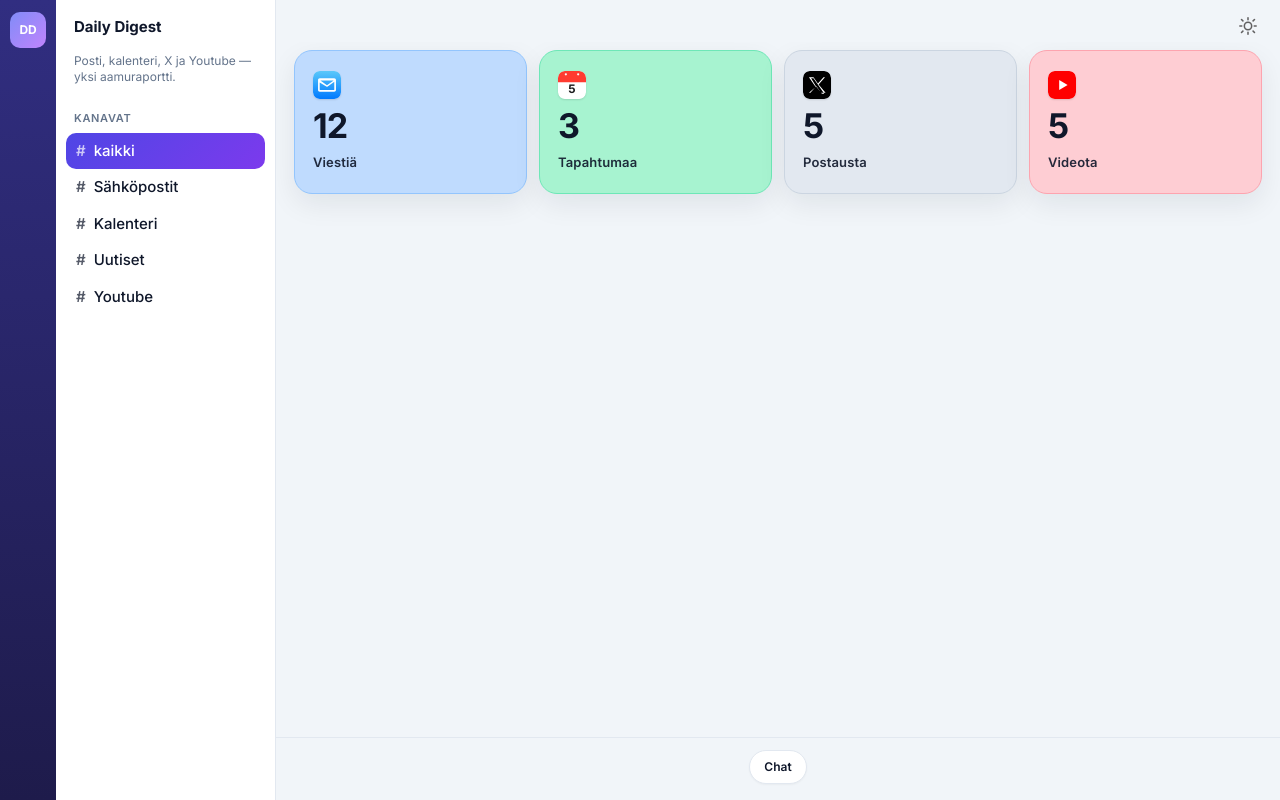
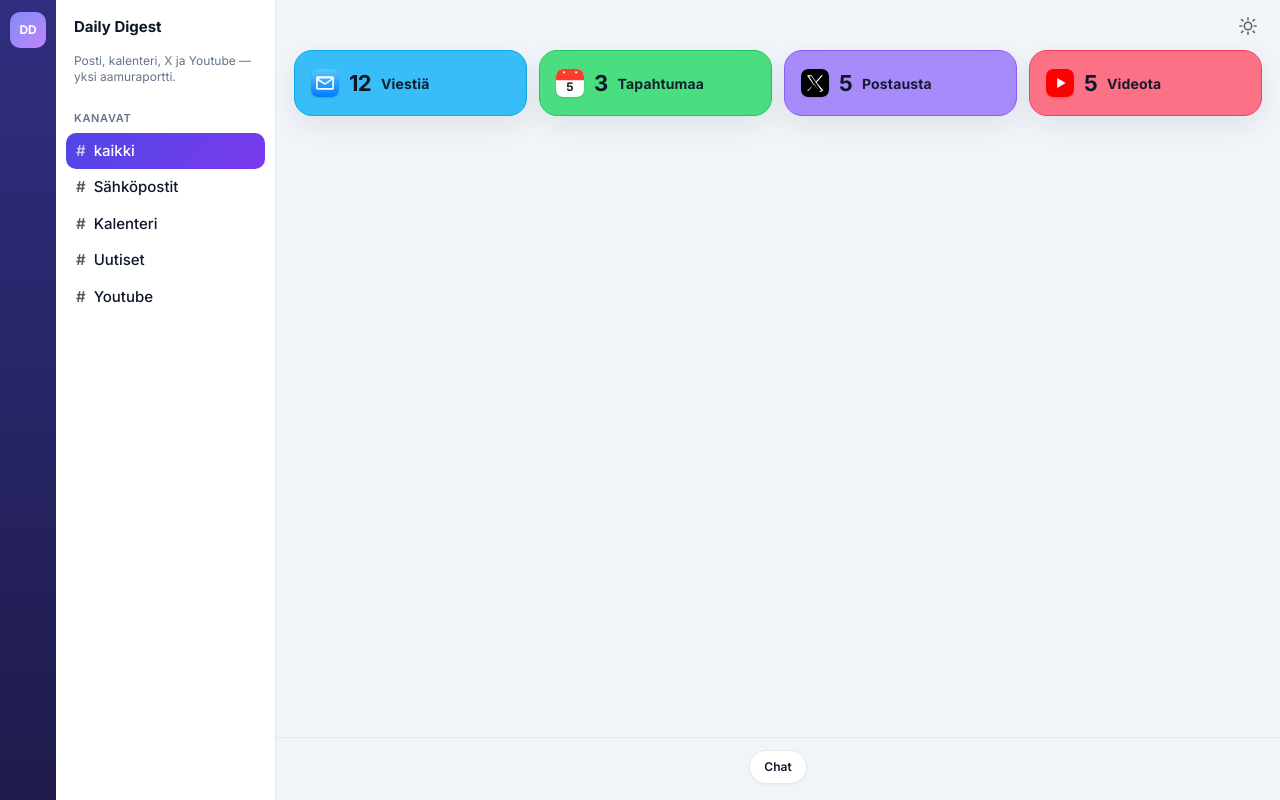
Before and after one commit to jukka12/daily-digest, a plain HTML site: page index.html in a window 1280 px wide. Both pictures are taken after a click on the button "Admin". Drawn offline with nearby package versions, Linux system fonts and the light colour scheme.

Commit message:
pages: admin cards one-line layout; bright tones; dark admin bg black

```diff
--- a/index.html
+++ b/index.html
@@ -261,11 +261,11 @@ html[data-style="admin"] {
   --admin-rose: #e11d48;
 }
 html[data-style="admin"][data-theme="dark"] {
-  --admin-bg: #0b1220;
-  --admin-card: #111827;
+  --admin-bg: #000000;
+  --admin-card: #0a0a0a;
   --admin-ink: #f8fafc;
-  --admin-muted: #94a3b8;
-  --admin-border: #1f2a3d;
+  --admin-muted: #a1a1aa;
+  --admin-border: #27272a;
 }
 html[data-style="admin"] body {
   background: var(--admin-bg);
@@ -273,6 +273,9 @@ html[data-style="admin"] body {
 }
 html[data-style="admin"] .app { background: var(--admin-bg); }
 html[data-style="admin"] .rail {
+  background: #000000;
+}
+html[data-theme="light"][data-style="admin"] .rail {
   background: linear-gradient(180deg, #312e81 0%, #1e1b4b 100%);
 }
 html[data-style="admin"] .rail-mark {
@@ -316,32 +319,27 @@ html[data-style="admin"] .section-block.admin-card {
   min-height: 112px;
 }
 html[data-style="admin"] .section-block.admin-card.tone-mail {
-  background: #bfdbfe;
-  border-color: #93c5fd;
+  background: #38bdf8;
+  border-color: #0ea5e9;
 }
 html[data-style="admin"] .section-block.admin-card.tone-calendar {
-  background: #a7f3d0;
-  border-color: #6ee7b7;
+  background: #4ade80;
+  border-color: #22c55e;
 }
 html[data-style="admin"] .section-block.admin-card.tone-x {
-  background: #e2e8f0;
-  border-color: #cbd5e1;
+  background: #a78bfa;
+  border-color: #8b5cf6;
 }
 html[data-style="admin"] .section-block.admin-card.tone-youtube {
-  background: #fecdd3;
-  border-color: #fda4af;
+  background: #fb7185;
+  border-color: #f43f5e;
 }
-html[data-theme="dark"][data-style="admin"] .section-block.admin-card.tone-mail {
-  background: #1e3a5f; border-color: #3b82f6; color: #e2e8f0;
-}
-html[data-theme="dark"][data-style="admin"] .section-block.admin-card.tone-calendar {
-  background: #14532d; border-color: #34d399; color: #e2e8f0;
-}
-html[data-theme="dark"][data-style="admin"] .section-block.admin-card.tone-x {
-  background: #1e293b; border-color: #64748b; color: #e2e8f0;
-}
+/* same bright box colors in dark; page bg stays black */
+html[data-theme="dark"][data-style="admin"] .section-block.admin-card.tone-mail,
+html[data-theme="dark"][data-style="admin"] .section-block.admin-card.tone-calendar,
+html[data-theme="dark"][data-style="admin"] .section-block.admin-card.tone-x,
 html[data-theme="dark"][data-style="admin"] .section-block.admin-card.tone-youtube {
-  background: #4c0519; border-color: #fb7185; color: #ffe4e6;
+  color: #0f172a;
 }
 html[data-style="admin"] .section-block.admin-card.expanded {
   grid-column: 1 / -1;
@@ -353,16 +351,21 @@ html[data-style="admin"] .section-block.admin-card {
   color: #0f172a;
 }
 html[data-theme="dark"][data-style="admin"] .section-block.admin-card {
-  color: #ffffff;
+  color: #0f172a;
 }
 html[data-style="admin"] .section-block.admin-card:not(.expanded) .section-head {
   margin: 0;
-  padding: 6px 4px;
+  padding: 4px 2px;
   border-bottom: 0;
-  flex-direction: column;
-  align-items: flex-start;
+  display: flex;
+  flex-direction: row;
+  flex-wrap: nowrap;
+  align-items: center;
   gap: 10px;
   cursor: pointer;
+}
+html[data-style="admin"] .section-block.admin-card:not(.expanded) {
+  min-height: 0;
 }
 html[data-style="admin"] .section-block.admin-card:not(.expanded) .section-head h2 {
   position: absolute;
@@ -372,18 +375,19 @@ html[data-style="admin"] .section-block.admin-card:not(.expanded) .section-head
   white-space: nowrap; border: 0;
 }
 html[data-style="admin"] .section-block.admin-card .sec-count {
-  font-size: 34px;
+  font-size: 22px;
   font-weight: 750;
   letter-spacing: -0.03em;
   line-height: 1;
   color: inherit;
 }
 html[data-style="admin"] .section-block.admin-card .sec-unit {
-  font-size: 13px;
-  font-weight: 600;
+  font-size: 14px;
+  font-weight: 650;
   letter-spacing: 0.01em;
   color: inherit;
-  opacity: 0.9;
+  opacity: 0.95;
+  white-space: nowrap;
 }
 html[data-style="admin"] .section-block.admin-card.expanded .section-head {
   margin: 0 0 10px;
```
